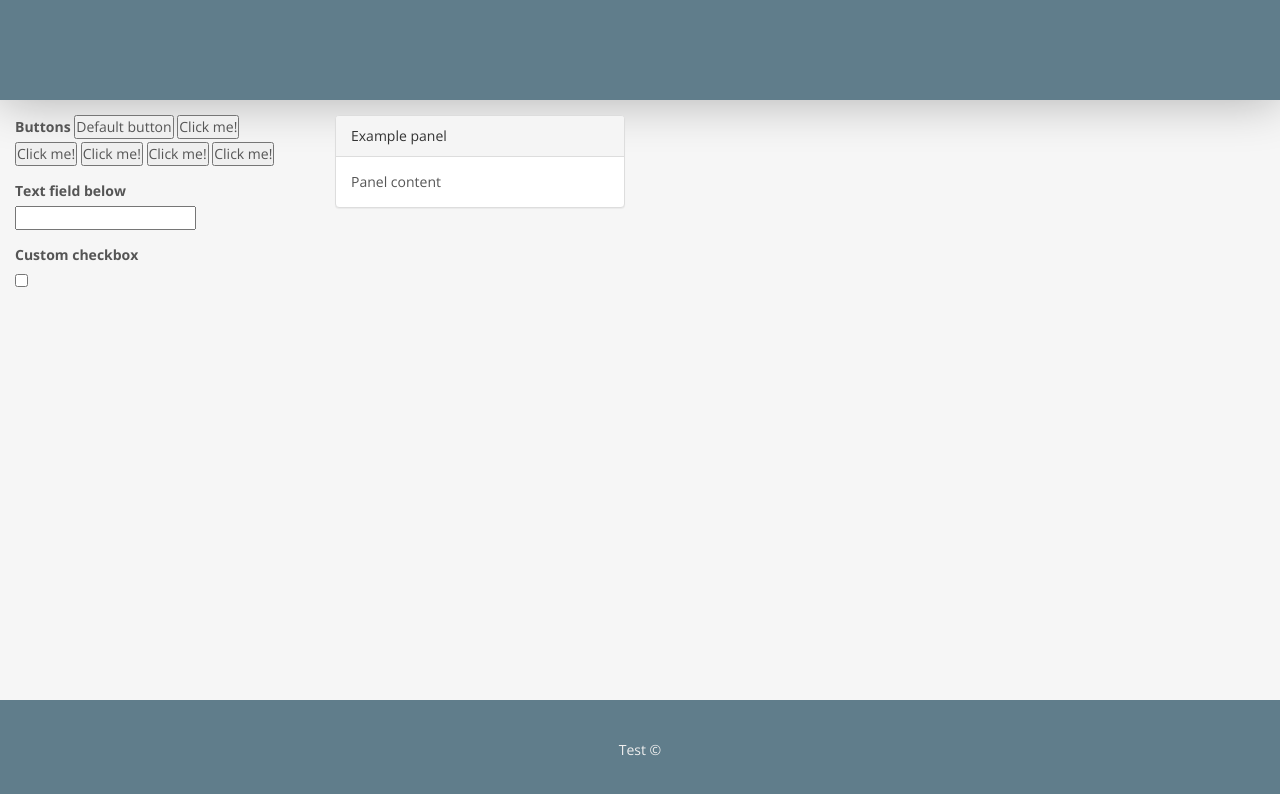
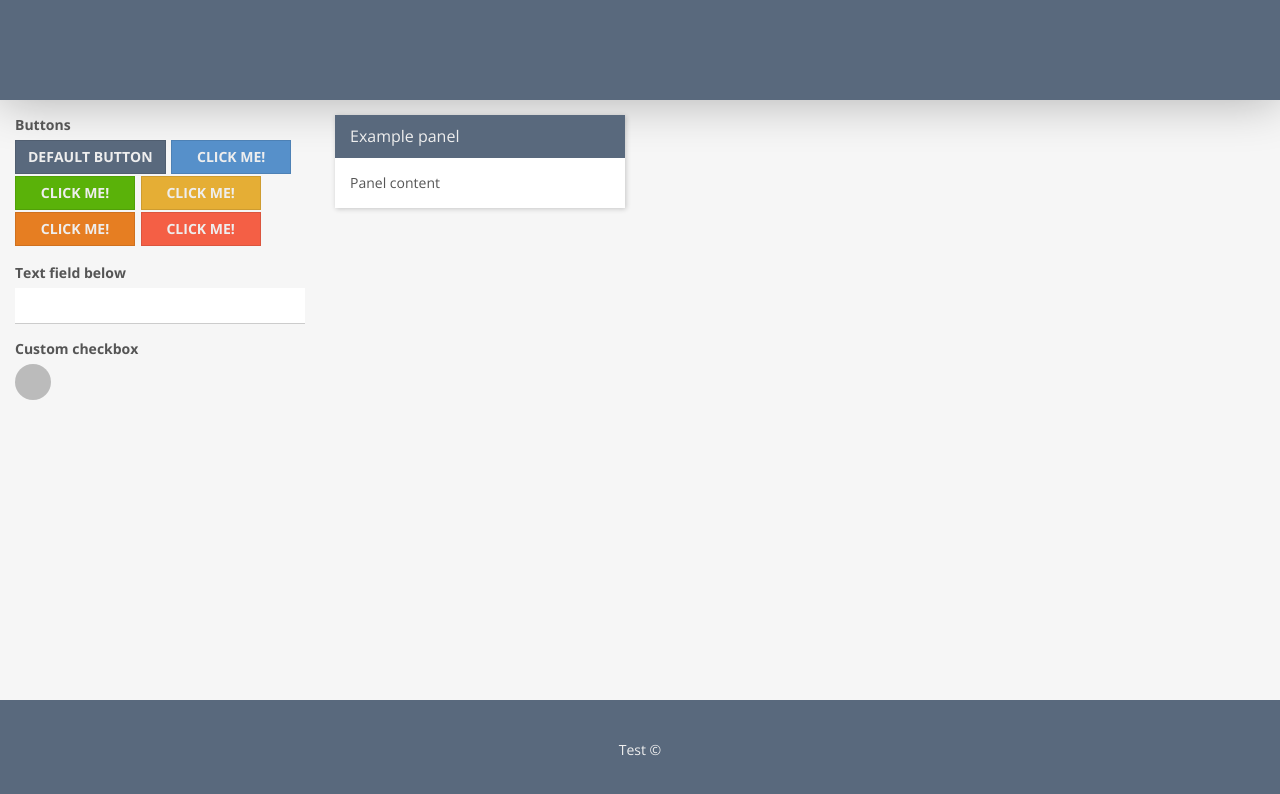
Before and after one commit to kishanW/SassSpike, a website: page Index.htm in a window 1280 px wide. Drawn offline with nearby package versions, Linux system fonts and the light colour scheme.

Commit message:
flat button styles added

```diff
--- a/Index.htm
+++ b/Index.htm
@@ -8,6 +8,11 @@
 
 	<link href='https://fonts.googleapis.com/css?family=Open+Sans:400,300,700' rel='stylesheet' type='text/css'>
 	<link rel="stylesheet" type="text/css" href="./Styles/Style.css">
+	<link rel="stylesheet" type="text/css" href="./Styles/BootstrapOverrides.css">
+	<link rel="stylesheet" type="text/css" href="./Styles/FormComponents.css">
+	<link rel="stylesheet" type="text/css" href="./Styles/Colors.css">
+	<link rel="stylesheet" type="text/css" href="./Styles/Buttons.css">
+	<link rel="stylesheet" type="text/css" href="./Styles/MediaQueries.css">
 </head>
 <body>
 
--- a/SASS/Buttons.scss
+++ b/SASS/Buttons.scss
@@ -93,3 +93,17 @@
 		border-color: $default-color-hover;
 	}
 }
+
+
+@if $button-type == 'flat'
+{
+	.button{
+		text-transform: uppercase;
+		border-radius: 0;
+		/* box-shadow: 0 0 5px rgba(0,0,0,0.3); */
+		border: 1px solid rgba(0,0,0,0.1);
+	}
+	.button:hover, .button:focus{
+		border-color: transparent;
+	}
+}
--- a/SASS/_configuration.scss
+++ b/SASS/_configuration.scss
@@ -9,7 +9,7 @@ $site-text-highlight-color: rgba(230,126,34, 0.5);
 $button-min-width: 120px;
 $button-padding: 6px 12px;
 $button-text-weight: 700;
-$button-type : "ghost"; //[regular, ghost]
+$button-type : "flat"; //[regular, ghost, flat]
 $button-border-radius: 15px;
 
 // Text
@@ -17,12 +17,12 @@ $text-color-dark: #555;
 $text-color-light: #eee;
 
 // Colors
-$blue: #4E58C7;
-$green: #04AC50;
-$yellow: #FBB822;
+$blue: #5690CA;
+$green: #5ab209;
+$yellow: #E5AE35;
 $orange: #E67E22;
 $red: #f45f45;
-$default-color: #607D8B;
+$default-color: #59697D;
 
 $hover-shade: 5%;
 $blue-hover: darken($blue, $hover-shade);
```
Also changed, not shown: Styles/BootstrapOverrides.css, Styles/Buttons.css, Styles/Colors.css, Styles/FormComponents.css, Styles/Style.css, 1 other file.
